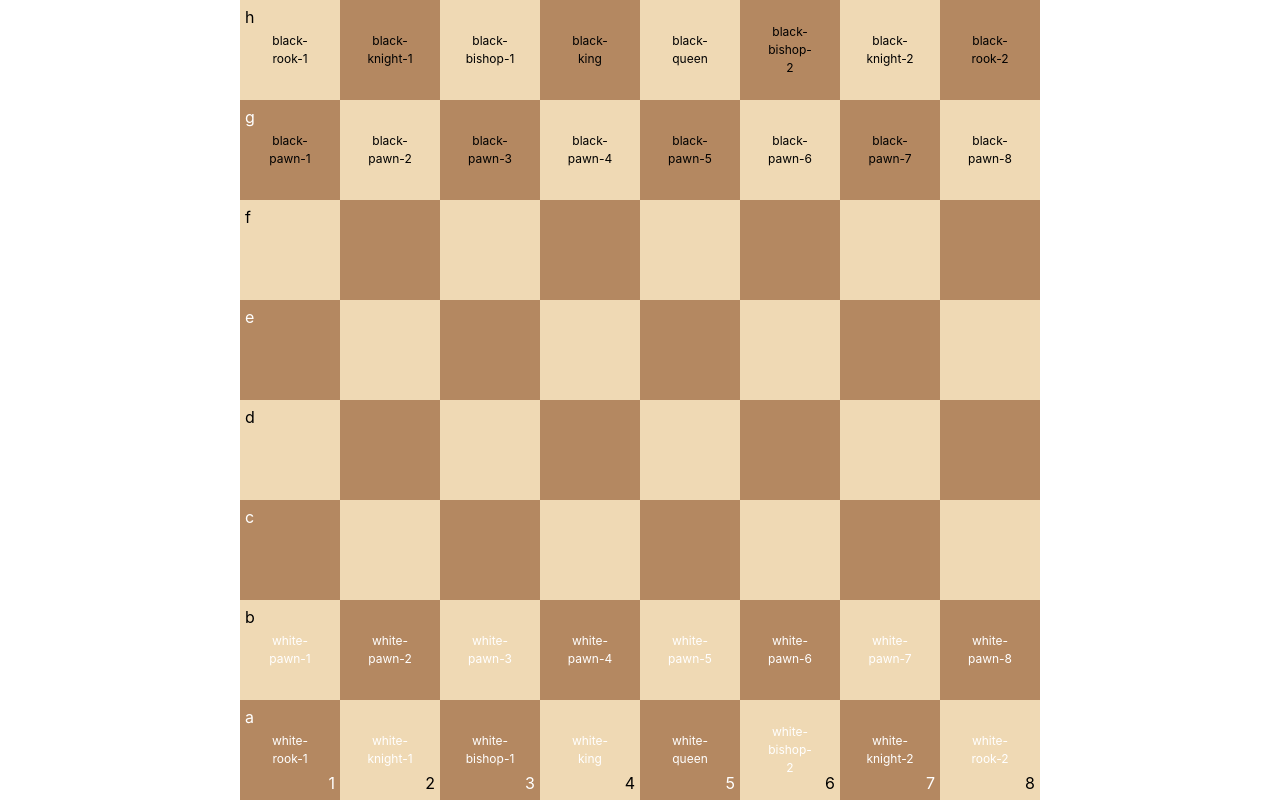
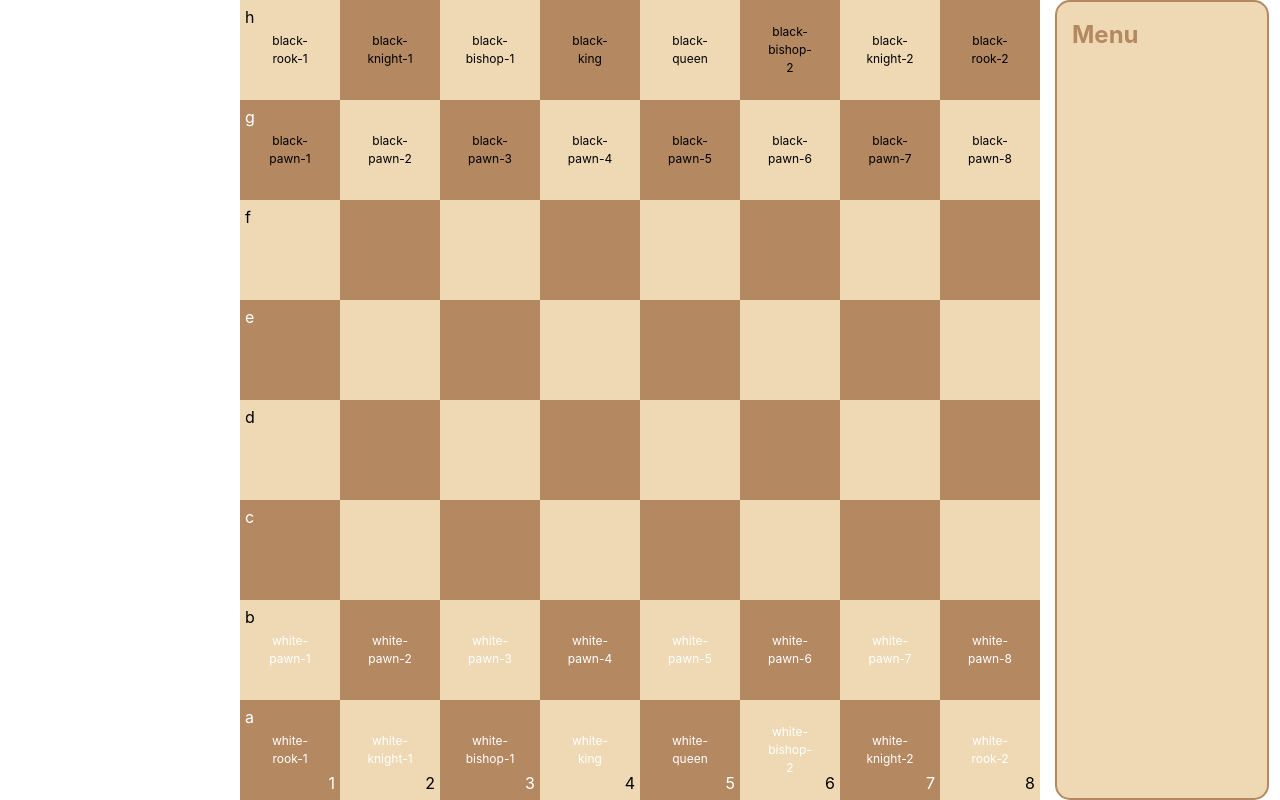
Before and after one commit to JooshTaylor/chess, a React (Vite) app: page / in a window 1280 px wide. Built offline with nearby package versions, Linux system fonts and the light colour scheme.

Commit message:
Added a menu section to show who's in check. Also used CSS variables

```diff
--- a/src/components/board/ChessBoard.tsx
+++ b/src/components/board/ChessBoard.tsx
@@ -13,6 +13,7 @@ import { PieceType } from '../../interfaces/PieceType';
 import { isCastling } from '../../utils/isCastling';
 import { getValidPositions } from '../../utils/getValidPositions';
 import { getKingVulnerabilities } from '../../utils/getKingVulnerabilities';
+import { Menu } from '../menu/Menu';
 
 export function ChessBoard(): JSX.Element {
   const [ state, dispatch ] = React.useReducer(GameReducer, INITIAL_GAME_STATE);
@@ -154,6 +155,10 @@ export function ChessBoard(): JSX.Element {
           ))}
         </div>
       </div>
+      <Menu
+        state={state}
+      />
+
       {!!promotionPiece && (
         <PromotionModal
           onPromote={promotionType => onPromote(promotionPiece, promotionType)}
--- /dev/null
+++ b/src/components/menu/Menu.tsx
@@ -0,0 +1,26 @@
+import React from "react";
+import { GameState } from "../../reducers/GameReducer";
+import { getKingVulnerabilities } from "../../utils/getKingVulnerabilities";
+
+import './menu.css';
+
+interface MenuProps {
+  state: GameState;
+}
+
+export function Menu(props: MenuProps): JSX.Element {
+  const isInCheck = React.useMemo(() => {
+    return getKingVulnerabilities(props.state, props.state.turnColour).size > 0;
+  }, [props.state]);
+
+  const colourString = props.state.turnColour === 'black' ? 'Black' : 'White';
+
+  return (
+    <div className='menu'>
+      <div className='menu-contents'>
+        <h2>Menu</h2>
+        {isInCheck && <div>{colourString} is in check!</div>}
+      </div>
+    </div>
+  );
+}
--- /dev/null
+++ b/src/components/menu/menu.css
@@ -0,0 +1,17 @@
+.menu {
+  position: fixed;
+  left: calc(50% + (var(--square-size) * 4) + var(--spacer-1));
+  top: calc(calc(100vh - (var(--square-size) * 8)) / 2);
+  bottom: calc(calc(100vh - (var(--square-size) * 8)) / 2);
+  width: calc(calc(100vw - (var(--square-size) * 8) - var(--spacer-3)) / 2);
+
+  border-radius: var(--spacer-1);
+  border: 2px solid var(--dark-square-colour);
+
+  color: var(--dark-square-colour);
+  background-color: var(--light-square-colour);
+}
+
+.menu-contents {
+  padding: var(--spacer-1);
+}
--- a/src/components/modal/modal.css
+++ b/src/components/modal/modal.css
@@ -3,18 +3,18 @@
   top: 20vh;
   left: 50%;
   transform: translateX(-50%);
-  width: 300px;
+  width: var(--modal-width);
   background-color: white;
-  border-radius: 15px;
+  border-radius: var(--spacer-1);
 }
 
 .modal-header {
   border-bottom: 1px solid lightgray;
   margin: 0;
-  padding: 10px 15px;
+  padding: var(--spacer-1) var(--spacer-2);
   font-size: 1.2em;
 }
 
 .modal-body {
-  padding: 15px;
+  padding: var(--spacer-1);
 }
--- a/src/components/square/square.css
+++ b/src/components/square/square.css
@@ -1,6 +1,6 @@
 .square {
-  width: 100px;
-  height: 100px;
+  width: var(--square-size);
+  height: var(--square-size);
   position: relative;
   cursor: pointer;
 }
@@ -35,12 +35,12 @@
 }
 
 .white {
-  background-color: rgb(239,217,180);
+  background-color: var(--light-square-colour);
   color: black;
 }
 
 .black {
-  background-color: rgb(180,136,97);
+  background-color: var(--dark-square-colour);
   color: white;
 }
 
--- a/src/index.css
+++ b/src/index.css
@@ -11,6 +11,14 @@
   text-rendering: optimizeLegibility;
   -webkit-font-smoothing: antialiased;
   -moz-osx-font-smoothing: grayscale;
+
+  --square-size: 100px;
+  --light-square-colour: rgb(239,217,180);
+  --dark-square-colour: rgb(180,136,97);
+  --spacer-1: 15px;
+  --spacer-2: 30px;
+  --spacer-3: 60px;
+  --modal-width: 300px;
 }
 
 a {
@@ -55,7 +63,13 @@ button:focus-visible {
   outline: 4px auto -webkit-focus-ring-color;
 }
 
-p {
+p,
+h1,
+h2,
+h3,
+h4,
+h5,
+h6 {
   margin: 0;
 }
 
```
